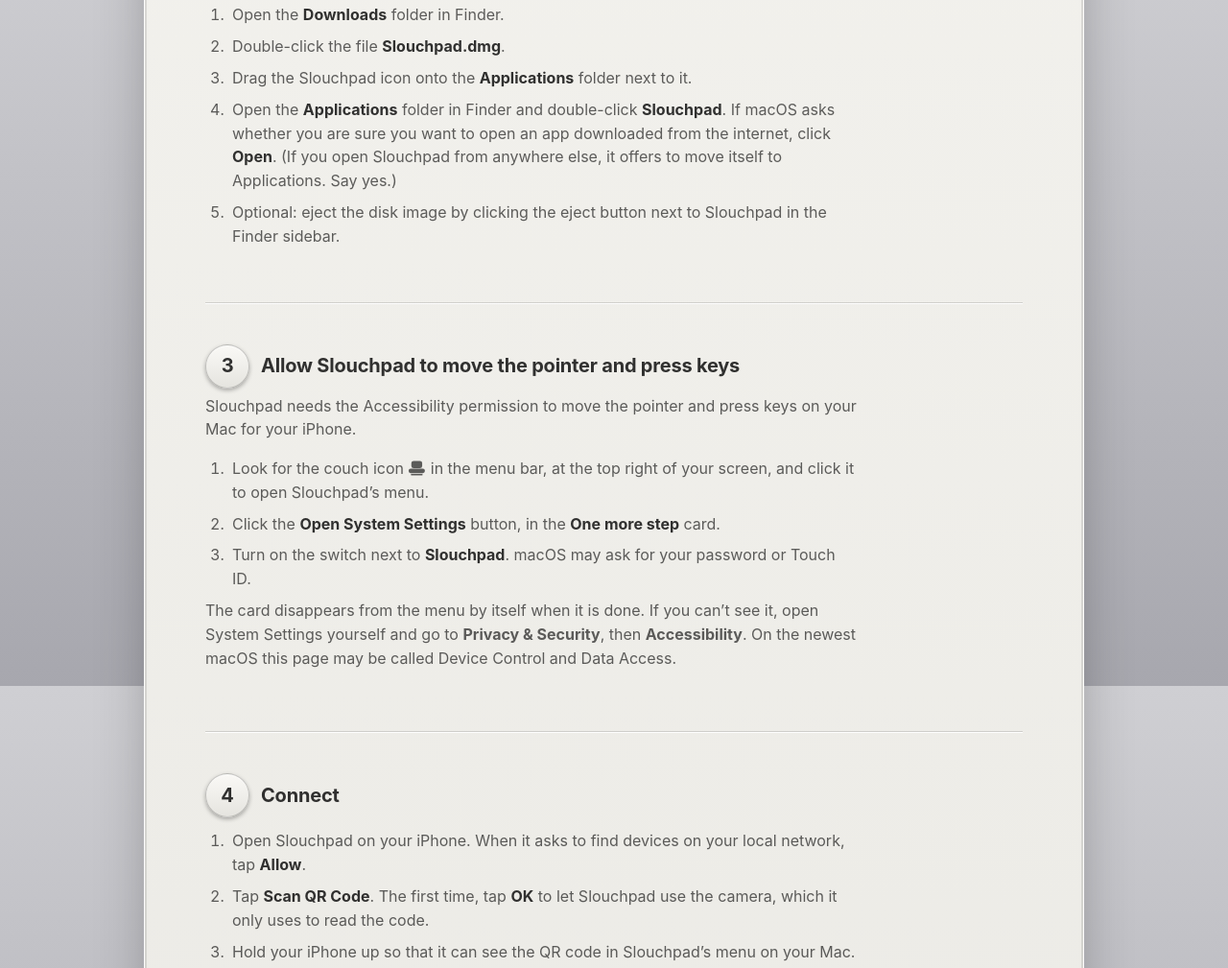
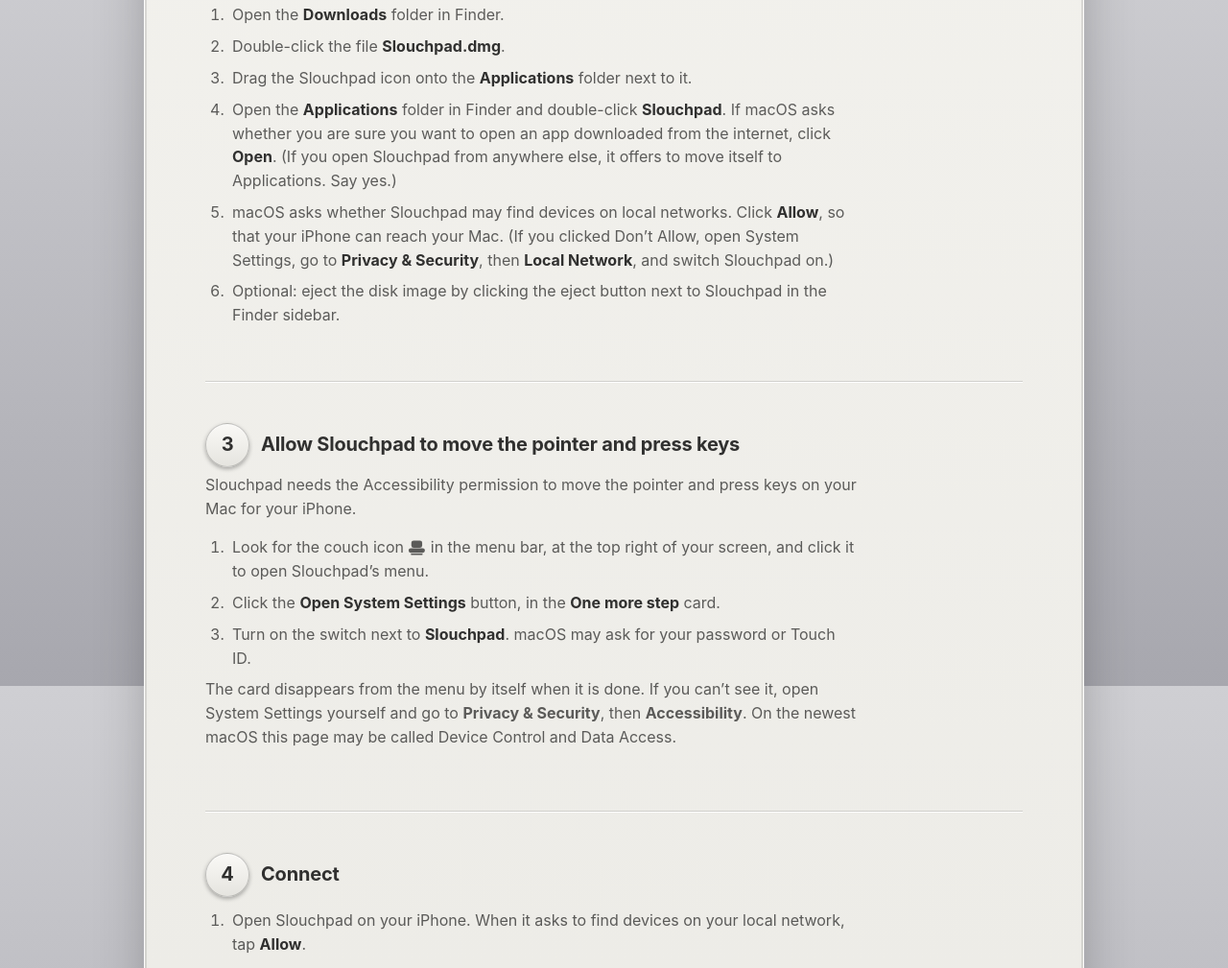
Before and after one commit to addywaddy/slouchpad-site, a plain HTML site: page setup/index.html in a window 1280 px wide. Shown: the part 885-1894 px from the top of the page at 96% size. Drawn offline with Linux system fonts and the light colour scheme.

Commit message:
Setup guide: allow Slouchpad to find devices on local networks on the Mac
Co-Authored-By: Claude Sonnet 5.5 <noreply@anthropic.com>

```diff
--- a/setup/index.html
+++ b/setup/index.html
@@ -46,6 +46,7 @@
         <li>Double-click the file <strong>Slouchpad.dmg</strong>.</li>
         <li>Drag the Slouchpad icon onto the <strong>Applications</strong> folder next to it.</li>
         <li>Open the <strong>Applications</strong> folder in Finder and double-click <strong>Slouchpad</strong>. If macOS asks whether you are sure you want to open an app downloaded from the internet, click <strong>Open</strong>. (If you open Slouchpad from anywhere else, it offers to move itself to Applications. Say yes.)</li>
+        <li>macOS asks whether Slouchpad may find devices on local networks. Click <strong>Allow</strong>, so that your iPhone can reach your Mac. (If you clicked Don&rsquo;t Allow, open System Settings, go to <strong>Privacy &amp; Security</strong>, then <strong>Local Network</strong>, and switch Slouchpad on.)</li>
         <li>Optional: eject the disk image by clicking the eject button next to Slouchpad in the Finder sidebar.</li>
       </ol></div></li>
     <li><div class="step-text"><h3>Allow Slouchpad to move the pointer and press keys</h3>
```
